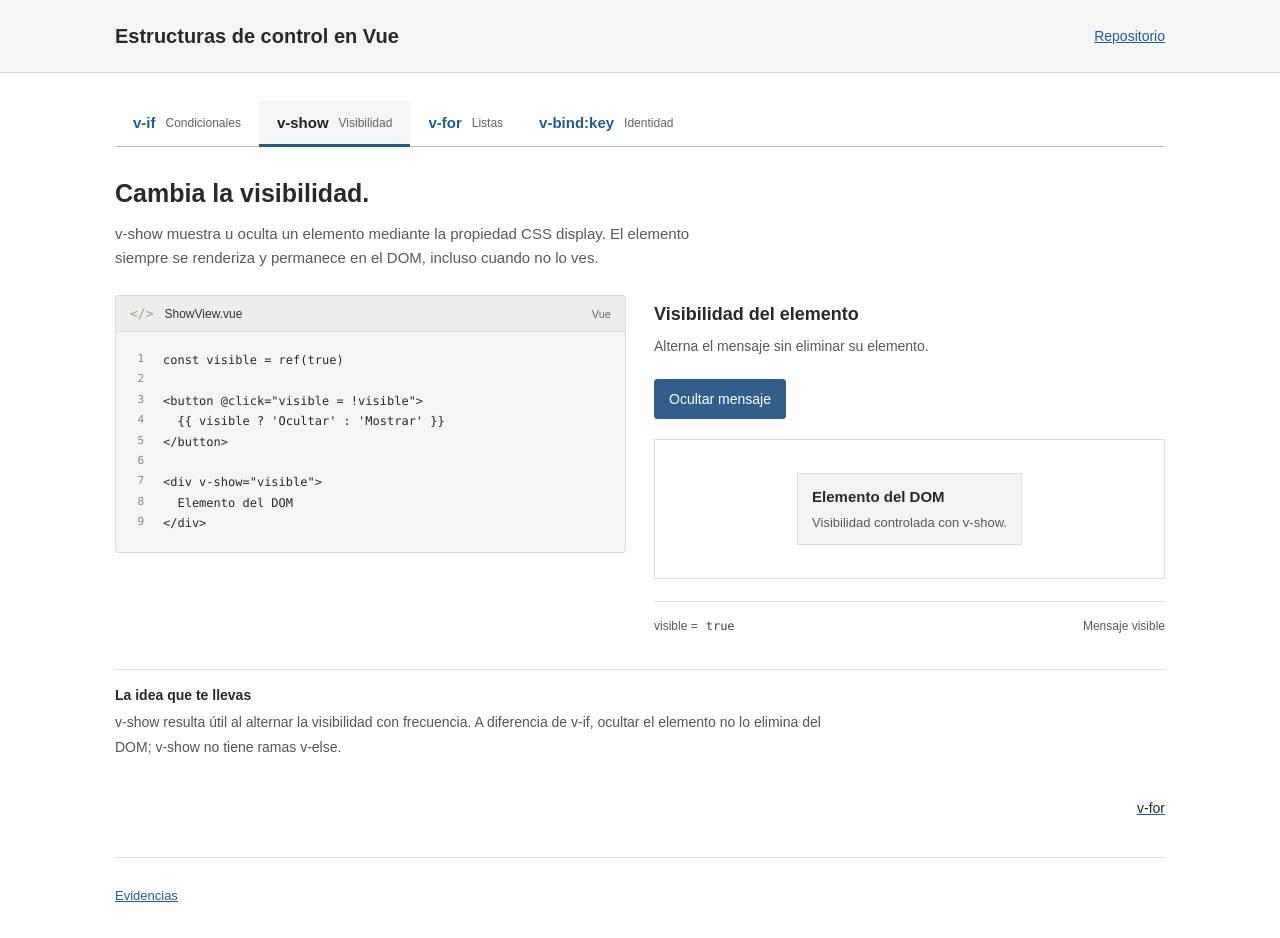
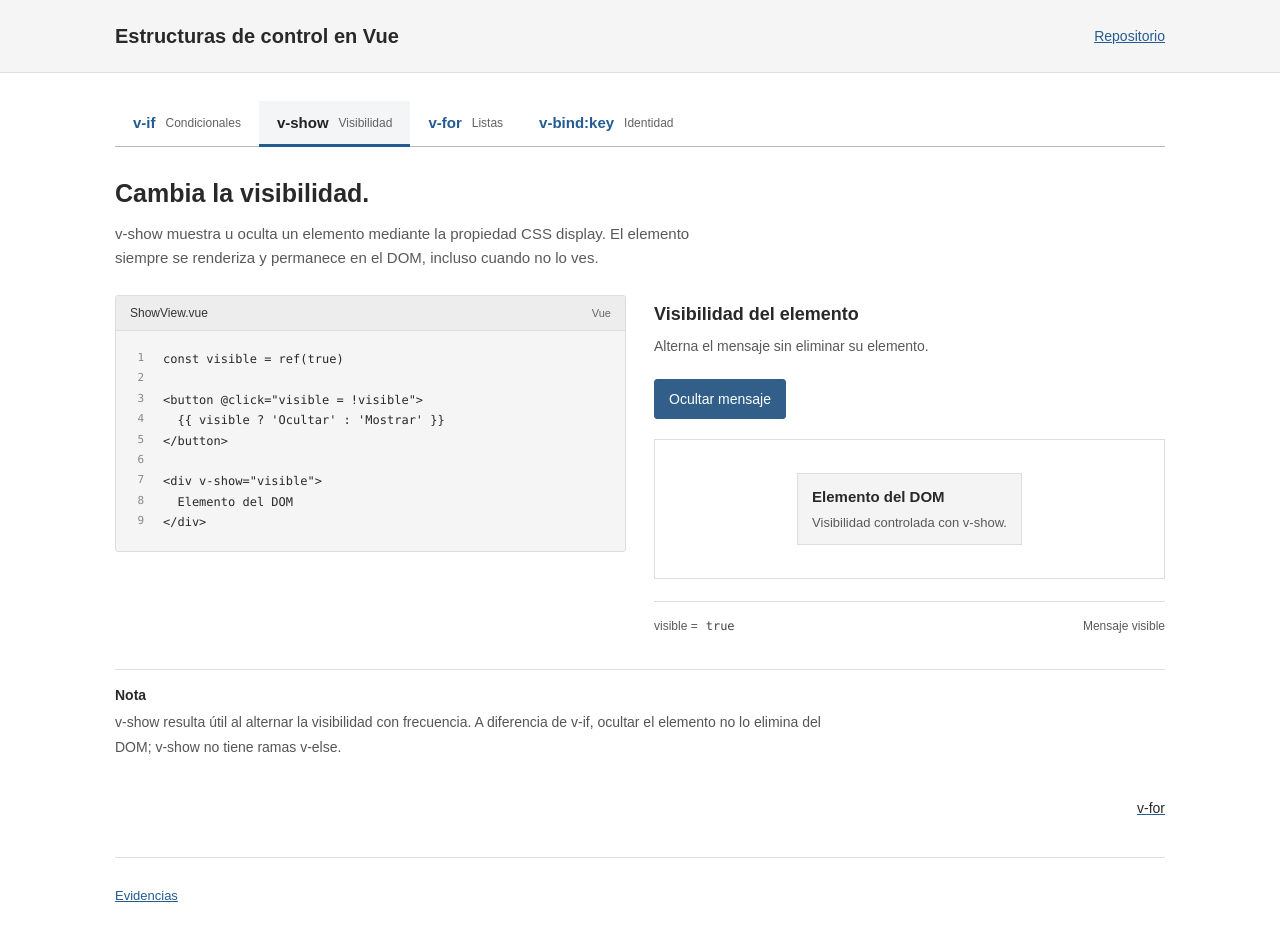
Before and after one commit to juanvesta123/vue-estructuras-control, a Vue app: page /#/v-show in a window 1280 px wide. Shown: the top 938 px of the page. Built offline with nearby package versions, Linux system fonts and the light colour scheme; the HTML template or start-up script is replaced by a standard one.

Commit message:
style: simplifica rótulos de las lecciones

```diff
--- a/src/components/LessonLayout.vue
+++ b/src/components/LessonLayout.vue
@@ -27,8 +27,7 @@ const lines = computed(() => (props.code || "").split("\n"));
     <div class="workbench">
       <section class="code-panel" aria-label="Ejemplo de código Vue">
         <div class="panel-bar">
-          <span class="code-file-icon" aria-hidden="true">&lt;/&gt;</span
-          ><span class="code-filename">{{ filename }}</span
+          <span class="code-filename">{{ filename }}</span
           ><span class="language-tag">Vue</span>
         </div>
         <pre
@@ -42,7 +41,7 @@ const lines = computed(() => (props.code || "").split("\n"));
     </div>
     <aside class="takeaway">
       <div>
-        <h3>La idea que te llevas</h3>
+        <h3>Nota</h3>
         <p>{{ takeaway }}</p>
       </div>
     </aside>
```
